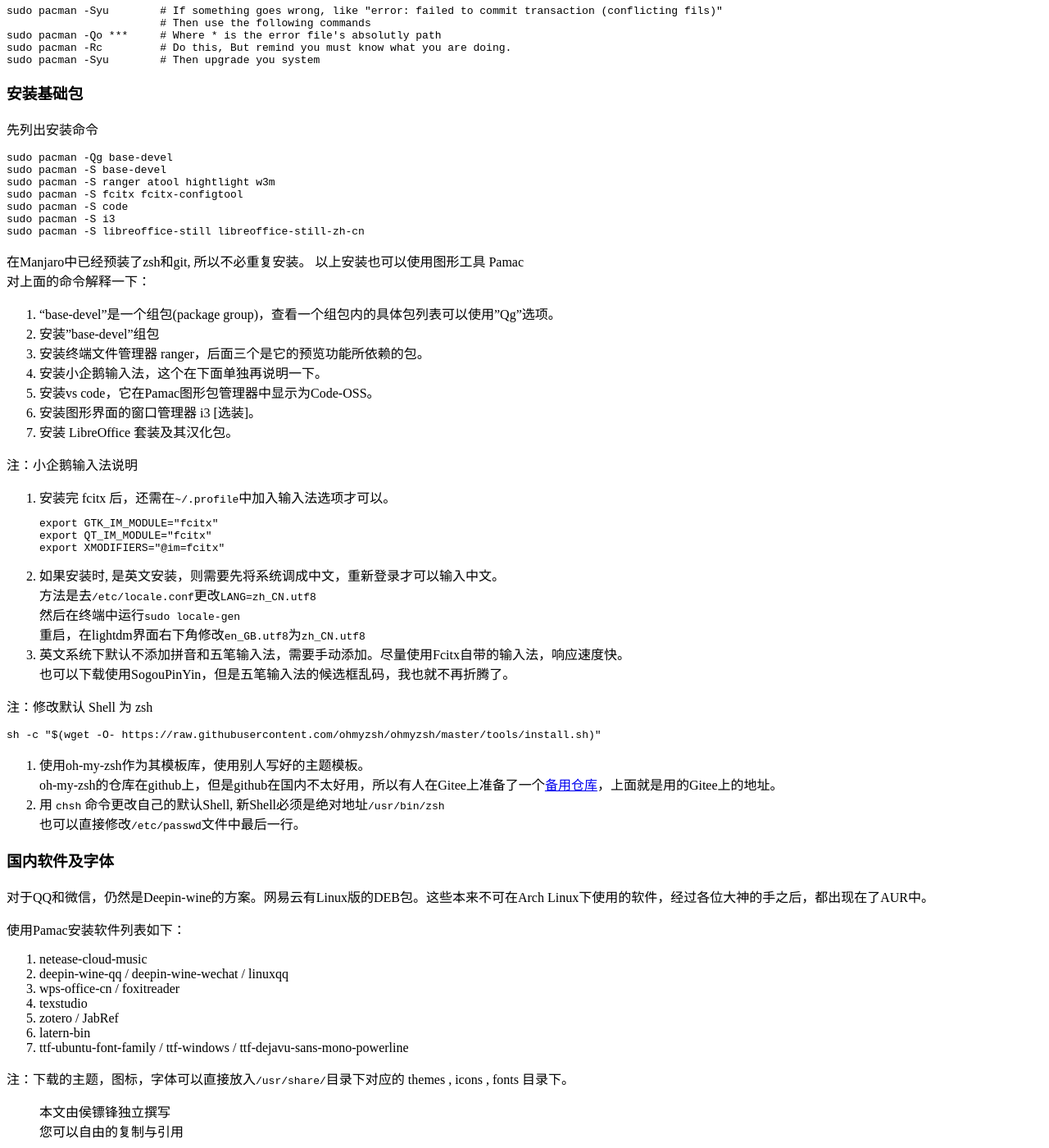
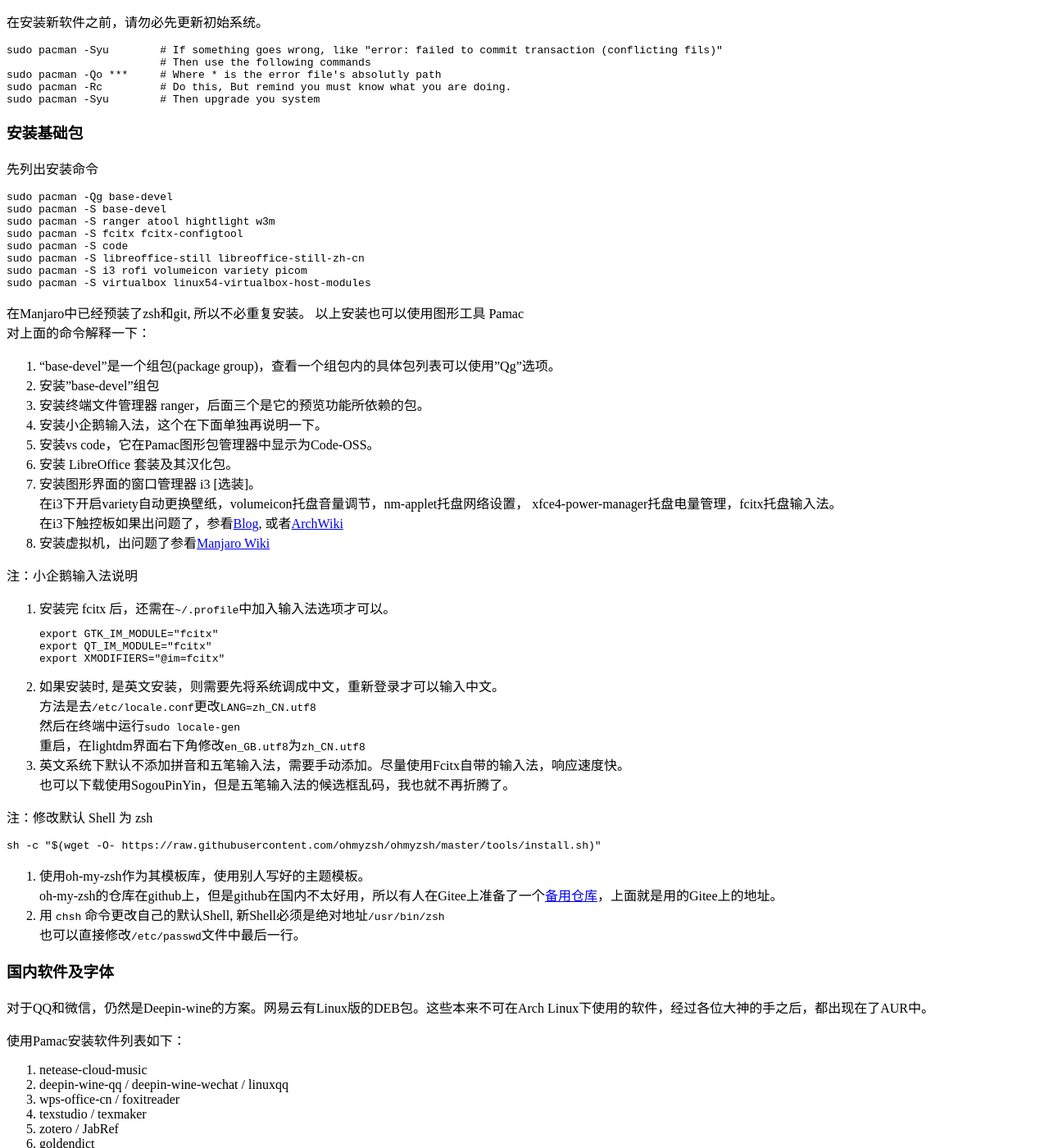
Before and after one commit to ResonWeb/Blog, a Jekyll site: the page built from _posts/2020-04-07-manjaro-new.markdown, in a window 1280 px wide and 1400 px high, scrolled down 1656 px. Shown: the whole window at 82% size. Built offline with Jekyll 4.4.1, drawn with Linux system fonts in a browser that asks for light colours; comment, search, counter and statistics services are not loaded; a style sheet for code colours, icons or effects is not loaded; some of the changed text lies outside the part shown.

````diff
--- a/_posts/2019-01-25-Manjaro之路.markdown
+++ b/_posts/2019-01-25-Manjaro之路.markdown
@@ -1,4 +1,4 @@
---
+---
 layout: post
 title: Manjaro之路
 author: ResonHou
--- a/_posts/2019-09-30-MadAnalysis.markdown
+++ b/_posts/2019-09-30-MadAnalysis.markdown
@@ -109,7 +109,7 @@
 ### Root In Manjaro
 Root 已经被收录进了 pacman 的 Community 仓库，我们可以直接从仓库中构建。
 这样的好处是别人已经帮我们编译过了，省去了我们再次编译的时间（也就是上面写的
-** Have a big cup of coffee **的时间）。我们下载下来的已经是编译好的二
+**Have a big cup of coffee**的时间）。我们下载下来的已经是编译好的二
 进制可执行文件。
 
 如果使用 Pamac 图形安装工具，可以清晰地看到 Root 的依赖库和可选依赖库，
--- a/_posts/2019-10-23-FeynmanDiagramInLatex.markdown
+++ b/_posts/2019-10-23-FeynmanDiagramInLatex.markdown
@@ -1,6 +1,6 @@
 ---
 layout: post
-title:  "在Latex中画费曼图"
+title:  在Latex中画费曼图
 categories: 学术软件教程
 tags:
 - Latex
--- a/_posts/2020-04-07-manjaro-new.markdown
+++ b/_posts/2020-04-07-manjaro-new.markdown
@@ -79,8 +79,9 @@
 sudo pacman -S ranger atool hightlight w3m
 sudo pacman -S fcitx fcitx-configtool
 sudo pacman -S code
-sudo pacman -S i3
 sudo pacman -S libreoffice-still libreoffice-still-zh-cn
+sudo pacman -S i3 rofi volumeicon variety picom
+sudo pacman -S virtualbox linux54-virtualbox-host-modules
 ```
 在Manjaro中已经预装了zsh和git, 所以不必重复安装。
 以上安装也可以使用图形工具 Pamac
@@ -90,8 +91,14 @@
 3. 安装终端文件管理器 ranger，后面三个是它的预览功能所依赖的包。
 4. 安装小企鹅输入法，这个在下面单独再说明一下。
 5. 安装vs code，它在Pamac图形包管理器中显示为Code-OSS。
-6. 安装图形界面的窗口管理器 i3 [选装]。
-7. 安装 LibreOffice 套装及其汉化包。
+6. 安装 LibreOffice 套装及其汉化包。
+7. 安装图形界面的窗口管理器 i3 [选装]。
+	在i3下开启variety自动更换壁纸，volumeicon托盘音量调节，nm-applet托盘网络设置，
+	xfce4-power-manager托盘电量管理，fcitx托盘输入法。
+	在i3下触控板如果出问题了，参看[Blog](https://blog.csdn.net/weixin_30296405/article/details/97998297),
+	或者[ArchWiki](https://wiki.archlinux.org/index.php/Touchpad_Synaptics_(%E7%AE%80%E4%BD%93%E4%B8%AD%E6%96%87))
+8. 安装虚拟机，出问题了参看[Manjaro Wiki](https://wiki.manjaro.org/index.php?title=Virtualbox)
+
 
 注：小企鹅输入法说明
 1. 安装完 fcitx 后，还需在`~/.profile`中加入输入法选项才可以。
@@ -124,12 +131,24 @@
 1. netease-cloud-music
 2. deepin-wine-qq / deepin-wine-wechat / linuxqq
 3. wps-office-cn / foxitreader
-4. texstudio
+4. texstudio / texmaker
 5. zotero / JabRef
+6. goldendict
 6. latern-bin
 7. ttf-ubuntu-font-family / ttf-windows / ttf-dejavu-sans-mono-powerline
 
 注：下载的主题，图标，字体可以直接放入`/usr/share/`目录下对应的 themes , icons , fonts 目录下。
+
+## 其它
+### 系统时间
+如果刚安装的系统时间不对，可以用下面的命令同步NTP时间，并写入硬件时间，这样重新开机时间就是正确的了。
+如果是双系统，Windows 与 linux 的硬件时钟不一致，也会出现时间的问题，同样可以用这个方法修正。
+```bash
+sudo ntpdate ntp1.aliyun.com
+	# 同步NTP时间
+sudo hwclock -w
+	# 写入硬件时钟
+```
 
 <!--
 ## 生产工具安装
````
